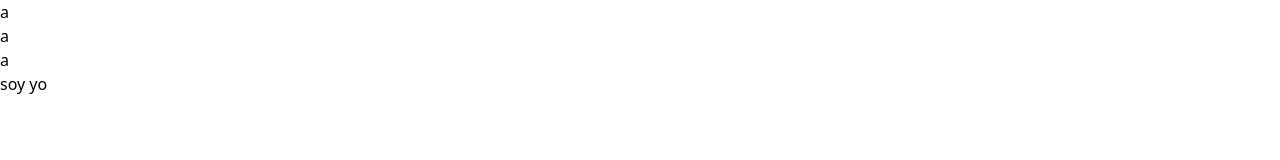
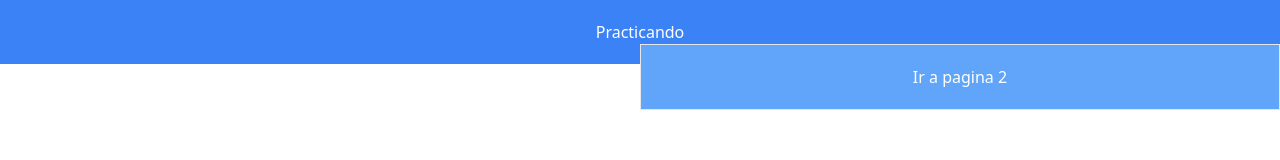
Before and after one commit to itzcyber/practica-repo, a plain HTML site: page index.html in a window 1280 px wide. Drawn offline with nearby package versions, Linux system fonts and the light colour scheme; files that its build step writes are made by us from their sources.

Commit message:
agregado boton para ir de index a pag2 y viceversa, tbn probando styles

```diff
--- a/index.html
+++ b/index.html
@@ -6,18 +6,26 @@
     <meta http-equiv="X-UA-Compatible" content="IE=edge">
     <meta name="viewport" content="width=device-width, initial-scale=1.0">
     <script src="https://cdn.tailwindcss.com"></script>
-    <title>Document</title>
-    <h1>a</h1>
-    <h2>a</h2>
-    <h3>a</h3>
+    <title>Index - Practicanding</title>
+
+</head>
+
+<body>
+    <div class="container-sm mx-auto bg-blue-500 py-5 text-white">
+        <h1 class="text-center"> Practicando </h1>
+
+        <button onclick="window.location.href = 'page2.html';" id="myButton" class="w-1/2 rounded-sl float-right text-white submit-button bg-blue-400 container mx-auto py-5 px-5 border " >Ir a pagina 2</button>
+
+
+    </div>
+
+
+
+
 
 
     <script>
-console.log("testjsworking");
+    </script>
 
-    </script>
-</head>
-<body>
-    <h1>soy yo</h1>
 </body>
 </html>
```
Also changed, not shown: page2.html (+3 -4 lines).
